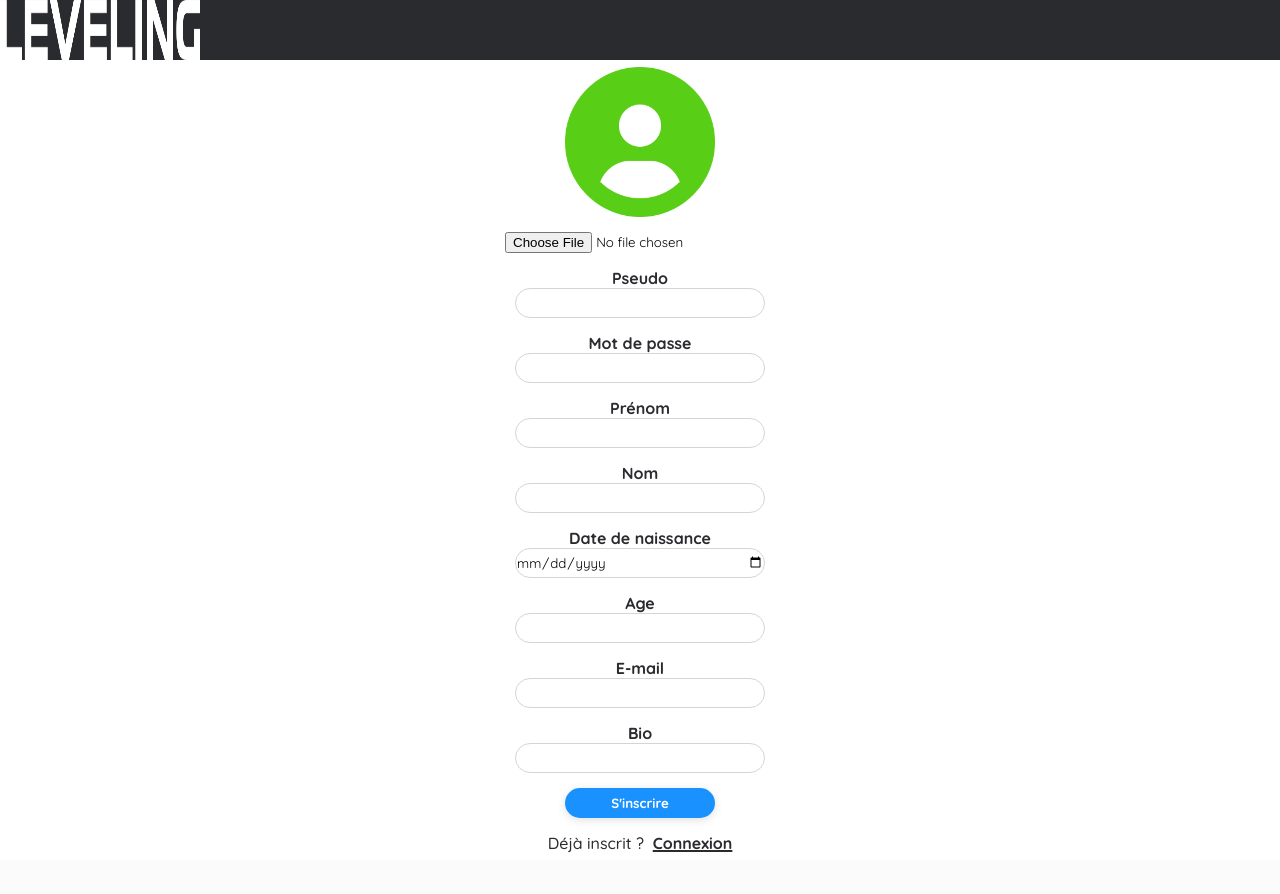
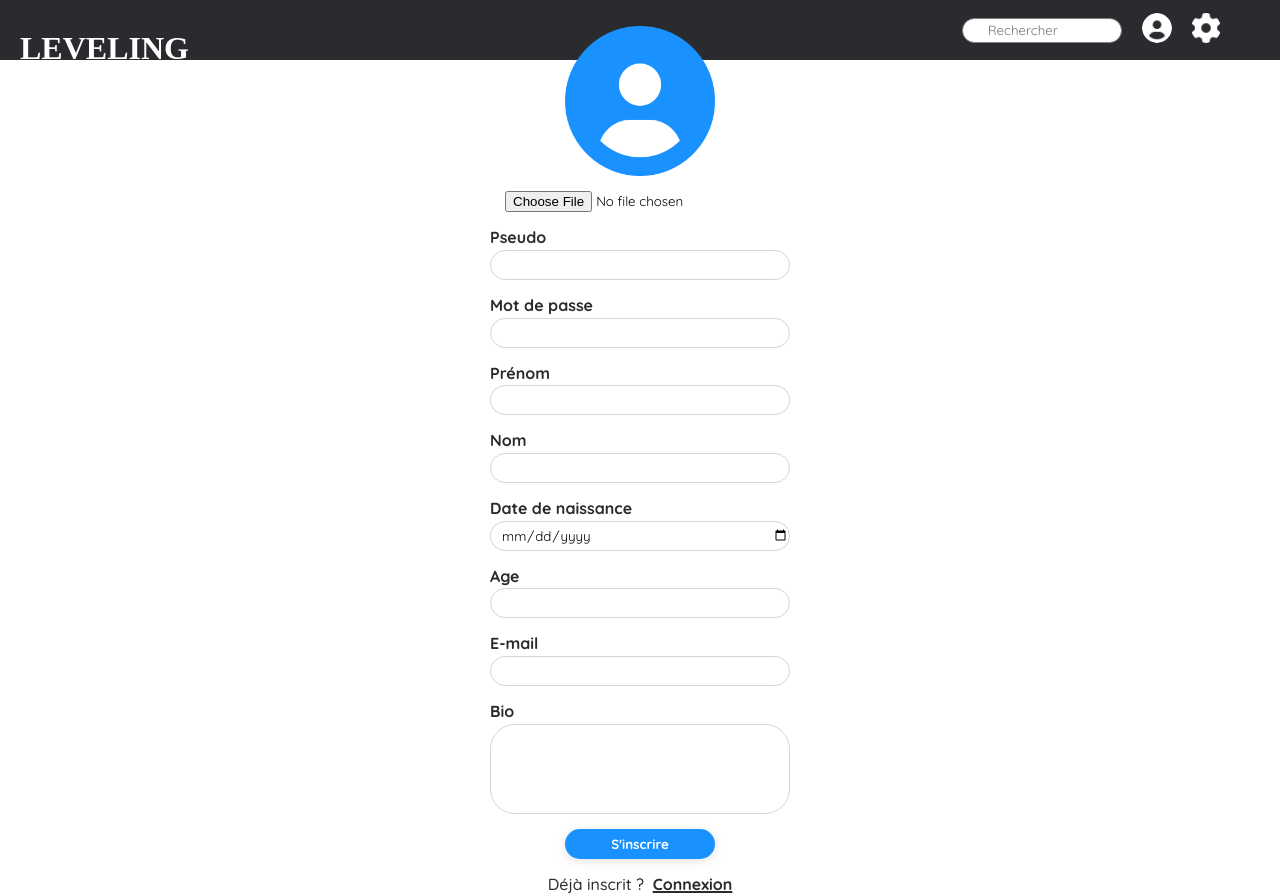
Before and after one commit to KiSEiGitHub/Leveling, a PHP site: page /inscription.php in a window 1280 px wide. Before the commit the page ends 852 px from the top, so only its background shows below. Run offline with PHP 8.4, Linux system fonts and the light colour scheme; some web fonts are replaced.

Commit message:
page connexion et inscription terminée + ajout de la navbar sur toutes les pages

```diff
--- a/inscription.php
+++ b/inscription.php
@@ -22,14 +22,28 @@
     <style>
         @import url('https://fonts.googleapis.com/css2?family=Quicksand:wght@400;500;600;700&display=swap');
     </style>
+    <link rel="stylesheet" href="scss/styles.css">
     <title>Inscription</title>
-    <link rel="stylesheet" href="scss/styles.css">
 </head>
 
 <body>
     <div id="green-bar">
-    <img src="images/leveling-logo.png" alt="" width="200em">
+        <h1>LEVELING</h1>
+        <div class="nav-icons">
+            <input type="text" name="search" placeholder="Rechercher" id="search">
+            <?php
+            if (isset($_SESSION['pseudo'])) {
+            ?>
+                <a href="./profil.php"><img src="assets/img/UserProfilePicture/<?= $user['img'] ?>" class="nav-user alt=" pfp"></a>
+            <?php
+            } else { ?>
+                <a href="./profil.php"><img class="nav-user" src="./images/user-circle.png" alt=""></a>
+            <?php } ?>
+            <a href="./settings.php"><img class="nav-user" src="./images/settings.png" alt=""></a>
         </div>
+    </div>
+
+
     <main class="form-inscription">
         <div class="inscription-form">
             <form method="post" action="#" enctype="multipart/form-data">
@@ -37,7 +51,7 @@
                     <div class="user">
                         <img src="images/user.png" alt="">
                         <label>
-                        <input type="file" name="img"/>
+                            <input type="file" name="img" />
                         </label>
                     </div>
                 </div>
@@ -86,9 +100,9 @@
                 </div>
 
 
-            <div class="form-floating">
+                <div class="form-floating-bio">
                     <label for="bio">Bio
-                    <input type="text" class="form-control" id="floatingPassword" name="bio">
+                        <input type="text" class="form-control" id="floatingPassword" name="bio" rows="3">
                     </label>
                 </div>
 
@@ -111,7 +125,7 @@
                         if ($_FILES['img']['name'] == '') {
                             echo "<p class='error'>Veuillez ajouté une image de profil</p>";
                         } else {
-                        $newimg = $setup->FakeImage($_FILES['img'],"./assets/img/UserProfilePicture/");
+                            $newimg = $setup->FakeImage($_FILES['img'], "./assets/img/UserProfilePicture/");
 
                             if ($newimg === "err") {
                                 echo "veuillez insérer une image valide";
@@ -119,7 +133,6 @@
                                 $controler->insertUser($_POST, $newimg);
                             }
                         }
-
                     } else {
                         echo "<p class='error'>Veuillez renseigner tous les champs</p>";
                     }
@@ -130,4 +143,5 @@
         </div>
     </main>
 </body>
+
 </html>
--- a/scss/components/_inscription.scss
+++ b/scss/components/_inscription.scss
@@ -4,6 +4,10 @@
   background-color: #2A2B2F;
 
 }
+
+  input#floatingInput, input#floatingPassword {
+  padding-left: 10px;
+        }
 
 
 .form-inscription {
@@ -15,7 +19,7 @@
 
   .inscription-form {
     form {
-      width: 500px;
+      width: 300px;
       height: auto;
 
       .profile-picture {
@@ -45,19 +49,45 @@
 
         label {
           display: block;
-          text-align: center;
+          text-align: left;
           color: #2A2B2F;
           font-family: 'Quicksand', sans-serif;
           font-weight: 700;
+          margin-bottom: 10px;
 
           input {
             display: block;
-            margin: 0 auto;
+            margin-top:0.2em;
             border-radius: 25px;
             border: 1px solid #d5d5d5;
             outline: none;
             height: 30px;
-            width: 250px;
+            width: 300px;
+          }
+        }
+      }
+
+
+      .form-floating-bio {
+        margin: 15px auto;
+
+        label {
+          display: block;
+          text-align: left;
+          color: #2A2B2F;
+          font-family: 'Quicksand', sans-serif;
+          font-weight: 700;
+          margin-bottom: 10px;
+
+          input {
+            display: block;
+            margin-top:0.2em;
+            border-radius: 25px;
+            border: 1px solid #d5d5d5;
+            outline: none;
+            height: 90px;
+            width: 300px;
+
           }
         }
       }
--- a/scss/components/_sign.scss
+++ b/scss/components/_sign.scss
@@ -19,8 +19,6 @@
 
     .form-floating {
 
-      font-family: arialroundedmt;
-
       input {
         outline: none;
         border: 2px solid #e3e3e3;
@@ -29,11 +27,11 @@
         border-radius: 20px;
         margin: 5px 0;
 
-        &::placeholder {
-          padding-left: 14px;
+      }
+
+        input#floatingInput, input#floatingPassword {
+        padding-left: 10px;
         }
-
-      }
 
     }
 
@@ -58,16 +56,11 @@
         color: #fff;
       }
 
-      a {
-        text-decoration: none;
-      }
-
     }
 
     p {
       margin-top: 10px;
       color: #fff;
-      font-family: Arialroundedmt;
     }
 
   }
--- a/scss/styles.css
+++ b/scss/styles.css
@@ -34,10 +34,6 @@
   font-family: toxigenesis;
 }
 
-.form-signin .sign-form .form-floating {
-  font-family: arialroundedmt;
-}
-
 .form-signin .sign-form .form-floating input {
   outline: none;
   border: 2px solid #e3e3e3;
@@ -47,20 +43,8 @@
   margin: 5px 0;
 }
 
-.form-signin .sign-form .form-floating input::-webkit-input-placeholder {
-  padding-left: 14px;
-}
-
-.form-signin .sign-form .form-floating input:-ms-input-placeholder {
-  padding-left: 14px;
-}
-
-.form-signin .sign-form .form-floating input::-ms-input-placeholder {
-  padding-left: 14px;
-}
-
-.form-signin .sign-form .form-floating input::placeholder {
-  padding-left: 14px;
+.form-signin .sign-form .form-floating input#floatingInput, .form-signin .sign-form .form-floating input#floatingPassword {
+  padding-left: 10px;
 }
 
 .form-signin .sign-form input[type="submit"] {
@@ -83,20 +67,19 @@
   color: #fff;
 }
 
-.form-signin .sign-form .inscription a {
-  text-decoration: none;
-}
-
 .form-signin .sign-form p {
   margin-top: 10px;
   color: #fff;
-  font-family: Arialroundedmt;
 }
 
 #green-bar {
   width: 100%;
   height: 3em;
   background-color: #2A2B2F;
+}
+
+input#floatingInput, input#floatingPassword {
+  padding-left: 10px;
 }
 
 .form-inscription {
@@ -114,7 +97,7 @@
 }
 
 .form-inscription .inscription-form form {
-  width: 500px;
+  width: 300px;
   height: auto;
 }
 
@@ -140,20 +123,44 @@
 
 .form-inscription .inscription-form form .form-floating label {
   display: block;
-  text-align: center;
+  text-align: left;
   color: #2A2B2F;
   font-family: 'Quicksand', sans-serif;
   font-weight: 700;
+  margin-bottom: 10px;
 }
 
 .form-inscription .inscription-form form .form-floating label input {
   display: block;
-  margin: 0 auto;
+  margin-top: 0.2em;
   border-radius: 25px;
   border: 1px solid #d5d5d5;
   outline: none;
   height: 30px;
-  width: 250px;
+  width: 300px;
+}
+
+.form-inscription .inscription-form form .form-floating-bio {
+  margin: 15px auto;
+}
+
+.form-inscription .inscription-form form .form-floating-bio label {
+  display: block;
+  text-align: left;
+  color: #2A2B2F;
+  font-family: 'Quicksand', sans-serif;
+  font-weight: 700;
+  margin-bottom: 10px;
+}
+
+.form-inscription .inscription-form form .form-floating-bio label input {
+  display: block;
+  margin-top: 0.2em;
+  border-radius: 25px;
+  border: 1px solid #d5d5d5;
+  outline: none;
+  height: 90px;
+  width: 300px;
 }
 
 .form-inscription .inscription-form form input[type="submit"] {
```
Also changed, not shown: profil_amis.php (+37 -0 lines), profil_groupes.php (+35 -0 lines), profil_jeux.php (+35 -0 lines), profil_settings.php (+35 -0 lines), settings.php (+35 -0 lines), images/user.png, 1 other file. Lines whose indentation alone changed are shown as unchanged.
